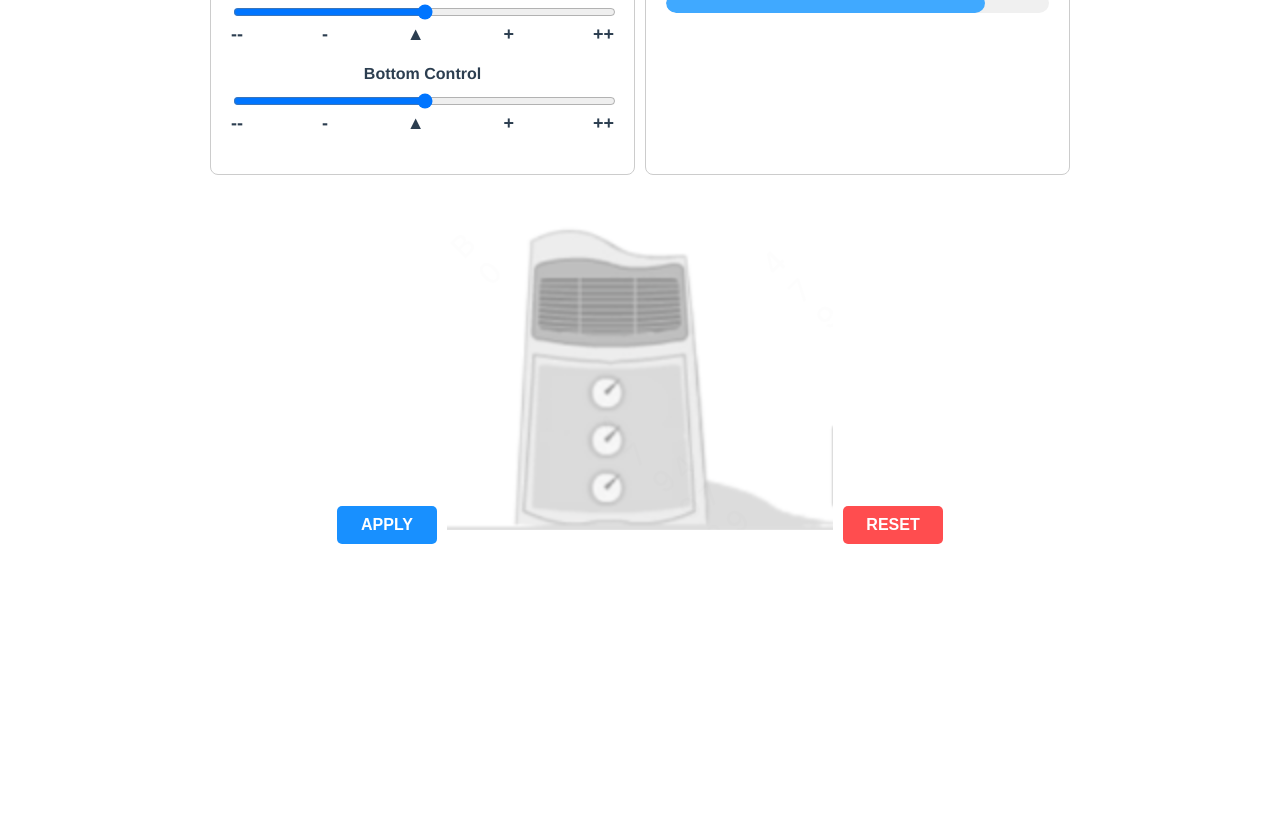
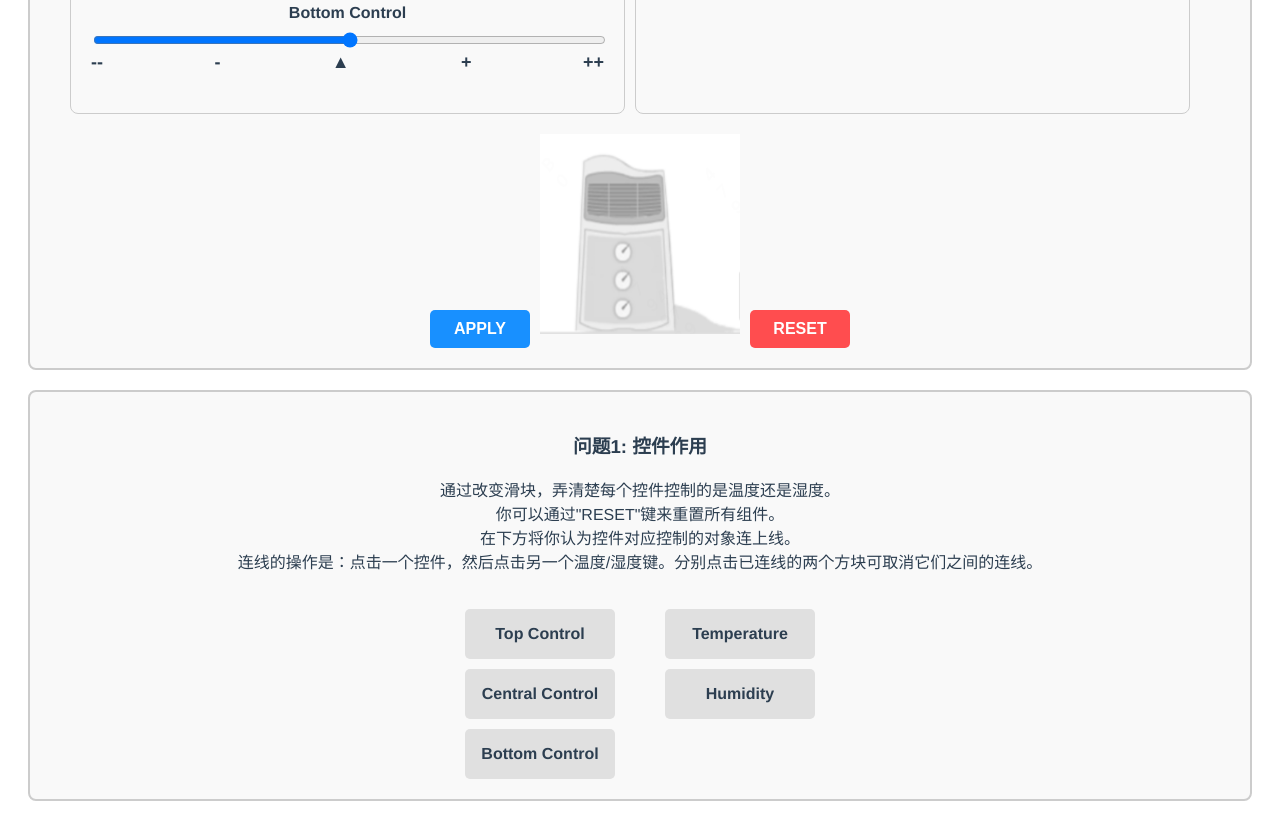
Before and after one commit to EasternEmperor/pisa-test-front, a Vue app: page /questions/air_controller/air_controller_t1 in a window 1280 px wide. Shown: the part 500-1329 px from the top of the page. Before the commit the page ends 1072 px from the top, so only its background shows below. Built offline with nearby package versions, Linux system fonts and the light colour scheme; sample sign-in values are in the browser's storage.

Commit message:
空调第一题题目完成

```diff
--- a/src/views/questions/air_controller/air_controller_t1.vue
+++ b/src/views/questions/air_controller/air_controller_t1.vue
@@ -1,33 +1,188 @@
 <template>
     <div class="air-controller-t1">
-      <h1>Air Controller Task 1</h1>
-      <air-controller-up-component />
+      <!-- 题干部分 -->
+      <div class="container-box">
+        <air-controller-up-component />
+      </div>
+
+      <!-- 题目部分 -->
+      <div class="container-box question-section">
+        <div class="question-text">
+          <h3>问题1: 控件作用</h3>
+          <p>
+            通过改变滑块，弄清楚每个控件控制的是温度还是湿度。<br/>
+            你可以通过"RESET"键来重置所有组件。<br/>
+            在下方将你认为控件对应控制的对象连上线。<br/>
+            连线的操作是：点击一个控件，然后点击另一个温度/湿度键。分别点击已连线的两个方块可取消它们之间的连线。
+          </p>
+        </div>
+        <div class="diagram-section">
+          <svg class="lines-svg" ref="svgContainer"></svg>
+          <div class="controls-column">
+            <div class="control-box" @click="handleBoxClick('top')">Top Control</div>
+            <div class="control-box" @click="handleBoxClick('central')">Central Control</div>
+            <div class="control-box" @click="handleBoxClick('bottom')">Bottom Control</div>
+          </div>
+          <div class="influences-column">
+            <div class="influence-box" @click="handleBoxClick('temperature')">Temperature</div>
+            <div class="influence-box" @click="handleBoxClick('humidity')">Humidity</div>
+          </div>
+        </div>
+      </div>
     </div>
   </template>
 
   <script>
-  // 导入air_controller_up_component组件
   import AirControllerUpComponent from './air_controller_up_component.vue';
 
   export default {
     name: 'AirControllerT1',
     components: {
-      AirControllerUpComponent
+      AirControllerUpComponent,
+    },
+    data() {
+      return {
+        selectedControl: null,
+        connections: [],
+      };
+    },
+    methods: {
+      handleBoxClick(type) {
+        if (this.selectedControl) {
+          // Check if the connection already exists
+          const existingConnection = this.connections.find(
+            conn => (conn.start === this.selectedControl && conn.end === type) ||
+                    (conn.start === type && conn.end === this.selectedControl)
+          );
+
+          if (existingConnection) {
+            // Remove the connection if it exists
+            this.connections = this.connections.filter(
+              conn => conn !== existingConnection
+            );
+          } else {
+            // Add a new connection
+            this.connections.push({ start: this.selectedControl, end: type });
+          }
+
+          this.selectedControl = null;
+        } else {
+          this.selectedControl = type;
+        }
+
+        this.drawLines();
+      },
+      drawLines() {
+        const svg = this.$refs.svgContainer;
+        svg.innerHTML = ''; // Clear existing lines
+
+        this.connections.forEach(connection => {
+          const startElement = this.$el.querySelector(`[data-type=${connection.start}]`);
+          const endElement = this.$el.querySelector(`[data-type=${connection.end}]`);
+
+          const startRect = startElement.getBoundingClientRect();
+          const endRect = endElement.getBoundingClientRect();
+
+          const svgRect = svg.getBoundingClientRect();
+
+          const startX = startRect.left + startRect.width / 2 - svgRect.left;
+          const startY = startRect.top + startRect.height / 2 - svgRect.top;
+
+          const endX = endRect.left + endRect.width / 2 - svgRect.left;
+          const endY = endRect.top + endRect.height / 2 - svgRect.top;
+
+          const line = document.createElementNS('http://www.w3.org/2000/svg', 'line');
+          line.setAttribute('x1', startX);
+          line.setAttribute('y1', startY);
+          line.setAttribute('x2', endX);
+          line.setAttribute('y2', endY);
+          line.setAttribute('stroke', 'black');
+          line.setAttribute('stroke-width', '2');
+
+          svg.appendChild(line);
+        });
+      }
+    },
+    mounted() {
+      // Initialize the data attributes
+      this.$el.querySelectorAll('.control-box').forEach(el => {
+        el.setAttribute('data-type', el.textContent.trim().toLowerCase().replace(' control', ''));
+      });
+
+      this.$el.querySelectorAll('.influence-box').forEach(el => {
+        el.setAttribute('data-type', el.textContent.trim().toLowerCase());
+      });
     }
   };
   </script>
 
   <style scoped>
   .air-controller-t1 {
-    max-width: 900px;
-    margin: 0 auto;
+    display: flex;
+    flex-direction: column;
     padding: 20px;
-    text-align: center;
+    gap: 20px;
   }
 
-  h1 {
+  .container-box {
+    border: 2px solid #ccc;
+    padding: 20px;
+    border-radius: 8px;
+    background-color: #f9f9f9;
+  }
+
+  .question-section {
+    display: flex;
+    flex-direction: column;
+  }
+
+  .question-text {
     margin-bottom: 20px;
-    font-size: 24px;
+  }
+
+  .diagram-section {
+    display: flex;
+    justify-content: center;
+    align-items: flex-start;
+    position: relative;
+    gap: 50px;
+  }
+
+  .lines-svg {
+    position: absolute;
+    top: 0;
+    left: 0;
+    width: 100%;
+    height: 100%;
+    pointer-events: none;
+    z-index: 0;
+  }
+
+  .controls-column,
+  .influences-column {
+    display: flex;
+    flex-direction: column;
+    align-items: center;
+    gap: 10px;
+  }
+
+  .control-box,
+  .influence-box {
+    width: 150px;
+    height: 50px;
+    display: flex;
+    align-items: center;
+    justify-content: center;
+    background-color: #e0e0e0;
+    border-radius: 5px;
     font-weight: bold;
+    cursor: pointer;
+    position: relative;
+    z-index: 1;
+  }
+
+  .control-box:hover,
+  .influence-box:hover {
+    background-color: #d0d0d0;
   }
   </style>
--- a/src/views/questions/air_controller/air_controller_up_component.vue
+++ b/src/views/questions/air_controller/air_controller_up_component.vue
@@ -1,12 +1,11 @@
 <template>
     <div class="air-controller-up">
-      <h2>CLIMATE CONTROL</h2>
+      <h2>一、空调控制</h2>
       <p>
-        You have no instructions for your new air conditioner. You need to work out how to use it.<br/>
-        You can change the top, central and bottom controls on the left by using the sliders (-o-).
-        The initial setting for each control is indicated by ▲.<br/>
-        By clicking APPLY, you will see any changes in the temperature and humidity of the room in the temperature and humidity graphs.
-        The box to the left of each graph shows the current level of temperature or humidity.
+        你的新空调没有说明书，需要你通过探索如何使用它。<br/>
+        你可以使用左侧的滑块（-o-）更改顶部、中心和底部控件。每个控件的初始设置在▲的位置。<br/>
+        点击"APLLY"键，你将在温度计和湿度计中看到房间温度和湿度的任何变化。<br/>
+        点击"RESET"键，你可以将所有控件重置到初始设置，温度计和湿度计数字也将变回初始值。<br/>
       </p>
       <div class="control-and-chart">
         <div class="flex-container">
--- a/src/views/questions/air_controller/components/ButtonComponent.vue
+++ b/src/views/questions/air_controller/components/ButtonComponent.vue
@@ -1,7 +1,7 @@
 <template>
     <div class="button-component">
       <button @click="$emit('apply')">APPLY</button>
-      <img src="@/assets/air_conditioner.png" alt="Air Conditioner" class="air-conditioner-image"/>
+      <img src="@/assets/air_conditioner.png" alt="Air Conditioner" style="width: 200px; height: 200px;"/>
       <button @click="$emit('reset')">RESET</button>
     </div>
   </template>
@@ -16,11 +16,6 @@
   .button-component {
     text-align: center;
     margin-top: 20px;
-  }
-
-  .air-conditioner-image {
-    max-width: 50%;
-    height: auto;
   }
 
   button {
```
